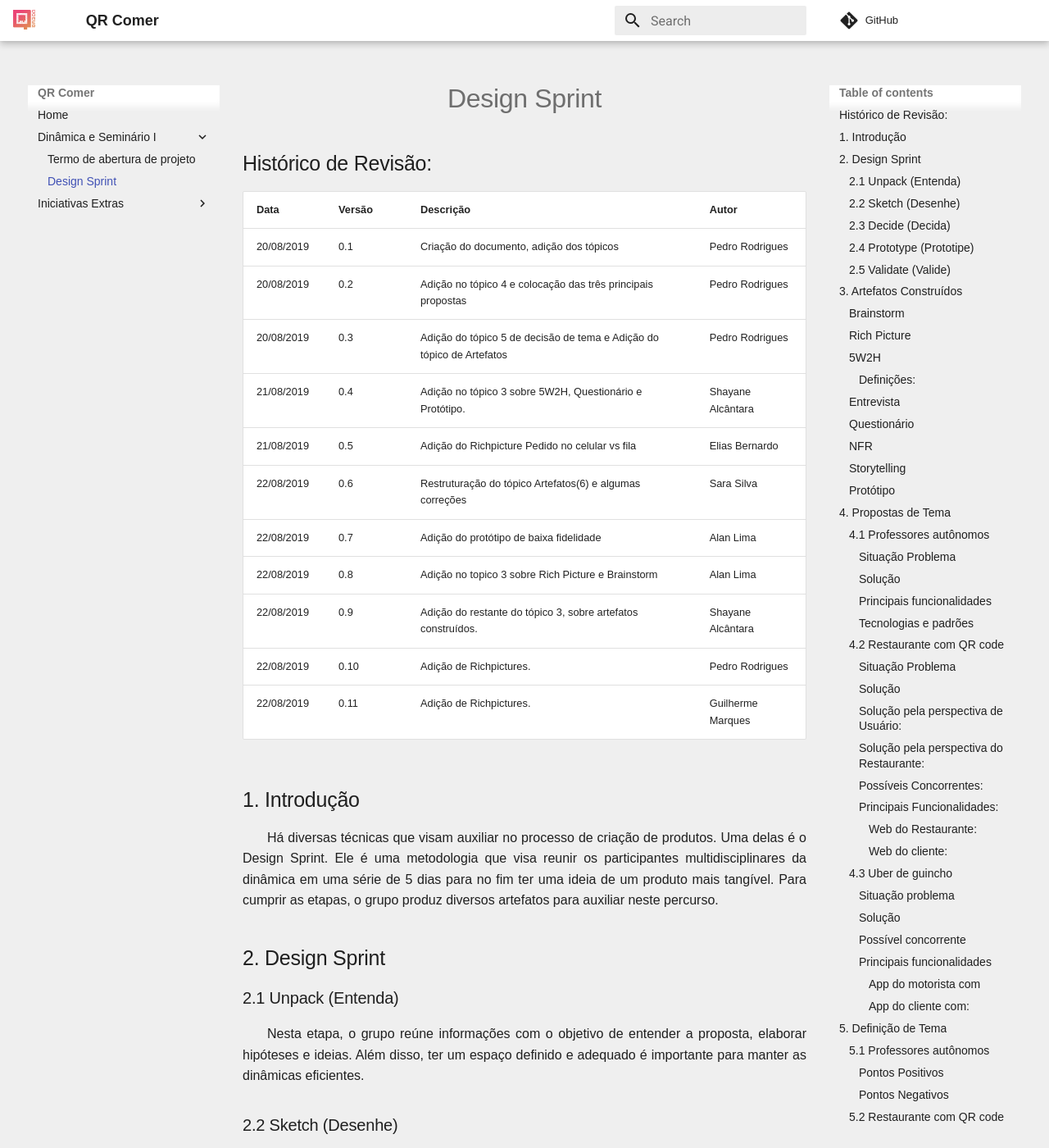
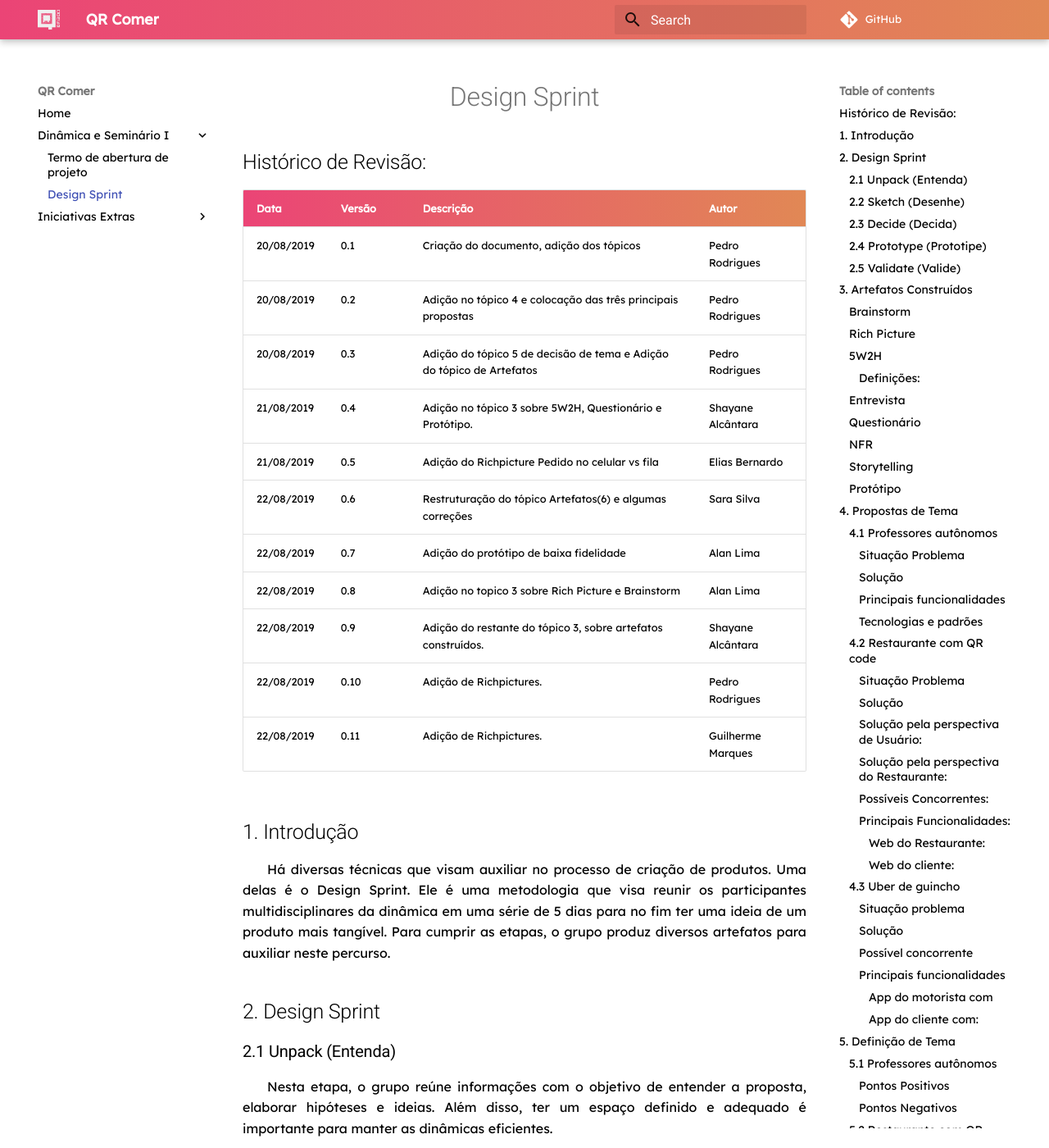
Before and after one commit to fga-desenho-2019-2/Wiki, an MkDocs documentation site: the page built from docs/seminario1/design_sprint.md, in a window 1280 px wide and 1400 px high. Shown: the whole window at 82% size. Built offline with MkDocs 1.6.1 and Material for MkDocs 9.7.7, drawn with Linux system fonts in a browser that asks for light colours; some web fonts are replaced; comment, search, counter and statistics services are not loaded; old or Windows-style settings are respelled for this version of MkDocs.

Commit message:
Changing theme

```diff
--- a/docs/assets/css/extra.css
+++ b/docs/assets/css/extra.css
@@ -1,5 +1,15 @@
+@import url('https://fonts.googleapis.com/css?family=Lexend+Deca&display=swap');
+@import url('https://fonts.googleapis.com/css?family=Palanquin+Dark:400,500,600,700&display=swap');
+
+h1,h2,h3,h4,h5,h6 {
+    font-family: 'Palanquin Dark', Roboto;
+}
+
 .md-typeset__table {
     width: 100%;
+}
+td, th {
+    background: white;
 }
 
 p, h2 {
@@ -12,3 +22,43 @@ p {
 li p {
     text-indent: 0;
 }
+
+body {
+    color: rgba(0, 0, 0, 1);
+    font-family: "Lexend Deca", "Roboto";
+}
+
+.md-header {
+    background: linear-gradient(90deg, #eb4476, #e18855);
+    color: white !important;
+}
+
+.hoverable {
+    box-shadow: 0 2px 2px 0 rgba(0, 0, 0, 0.14), 0 1px 5px 0 rgba(0, 0, 0, 0.12), 0 3px 1px -2px rgba(0, 0, 0, 0.2);
+    transition: all 0.25s ease-out;
+}
+
+
+.hoverable:hover {
+    box-shadow: 0px 7px 8px -4px rgba(0, 0, 0, 0.2), 0px 12px 17px 2px rgba(0, 0, 0, 0.14), 0px 5px 22px 4px rgba(0, 0, 0, 0.12) !important;
+    cursor: move;
+}
+
+::placeholder {
+    color: white !important;
+}
+
+.md-container {
+    background: white;
+}
+
+.md-typeset table thead tr {
+    background: linear-gradient(90deg, #eb4476, #e18855);
+    color: white;
+}
+
+
+.md-typeset table thead th {
+    background-color: transparent !important;
+    color: white;
+}
--- a/docs/assets/js/extra.js
+++ b/docs/assets/js/extra.js
@@ -1,6 +1,6 @@
 
-$('img')
-    .wrap('<span style="display:inline-block; left: -30px;"></span>')
+$('.md-content img')
+    .wrap('<span style="display:inline-block; left: -30px;" class="hoverable"></span>')
     .css('display', 'block')
     .parent()
     .zoom();
--- a/mkdocs.yml
+++ b/mkdocs.yml
@@ -8,7 +8,7 @@ copyright: Copyright &copy; 2019, <a href="https://github.com/fga-desenho-2019-2
 dev_addr: ‘0.0.0.0:8000
 theme:
   name: 'material'
-  logo: favicon.ico
+  logo: assets/img/logo.png
   favicon: favicon.ico
   palette:
     primary: 'white'
```
